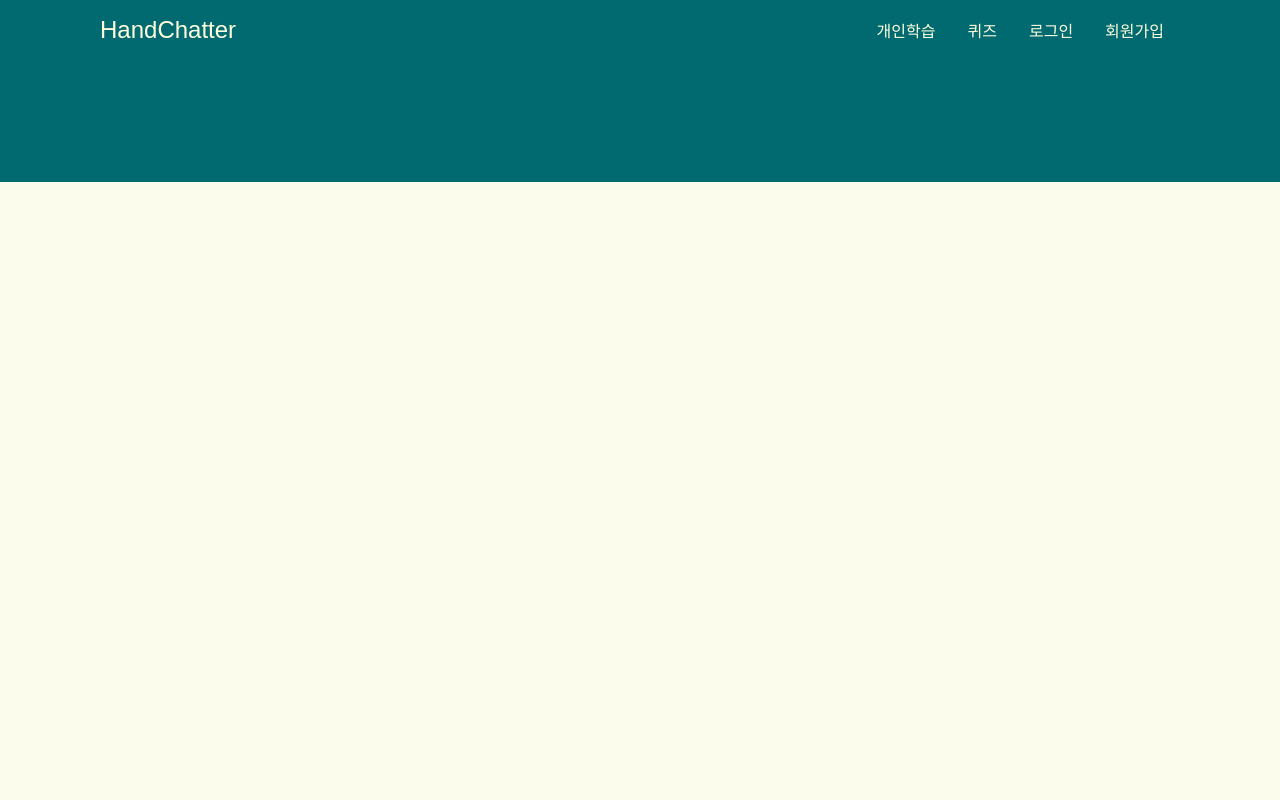
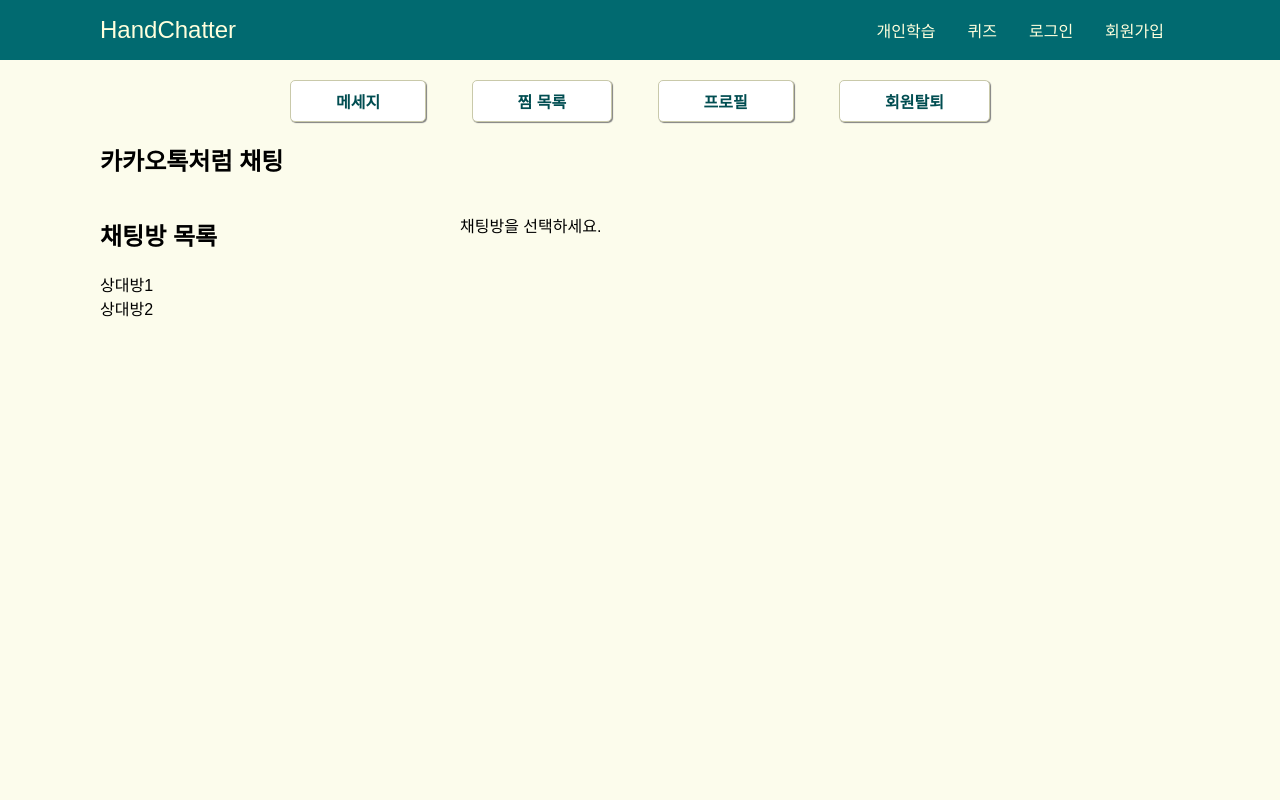
Before and after one commit to purple11-11/HandChatter, a React (Create React App) app in the folder client/: page /mypage/1 in a window 1280 px wide. Shown: the top 800 px of the page. Built offline with nearby package versions, Linux system fonts and the light colour scheme; no server answers; a web font is replaced by a local one.

Commit message:
fix: [FE] 충돌 해결

```diff
--- a/client/src/App.tsx
+++ b/client/src/App.tsx
@@ -25,7 +25,7 @@ function App() {
                 <Route path="/signup/tutor" element={<Signup role={"tutor"} />} />
                 {/* <Route path="/personal-learning" element={<PersonalLearning />} /> */}
                 <Route path="/quiz" element={<Quiz />} />
-                <Route path="/mypage" element={<Mypage />} />
+                <Route path="/mypage/:stuIndex" element={<Mypage />} />
                 <Route path="/tutors/:tutorIndex" element={<InstructorDetailPage />} />
                 <Route path="/class" element={<Webcam />} />
             </Routes>
```
